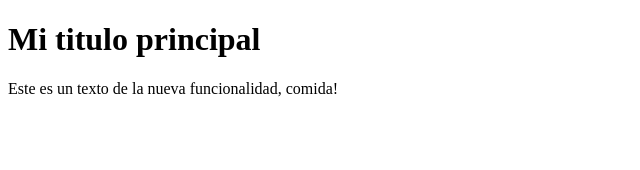
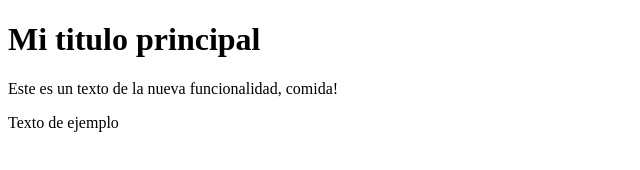
Before and after one commit to ShopyK4/trabajo-git-apo2-1, a plain HTML site: page index.html in a window 1280 px wide. Shown: the whole page, without its empty margins (0-640 px from the left). Drawn offline with Linux system fonts and the light colour scheme.

Commit message:
feature new landing

```diff
--- a/index.html
+++ b/index.html
@@ -8,5 +8,6 @@
 <body>
     <h1>Mi titulo principal</h1>
     <p>Este es un texto de la nueva funcionalidad, comida!</p>
+    <p>Texto de ejemplo</p>
 </body>
 </html>
```
